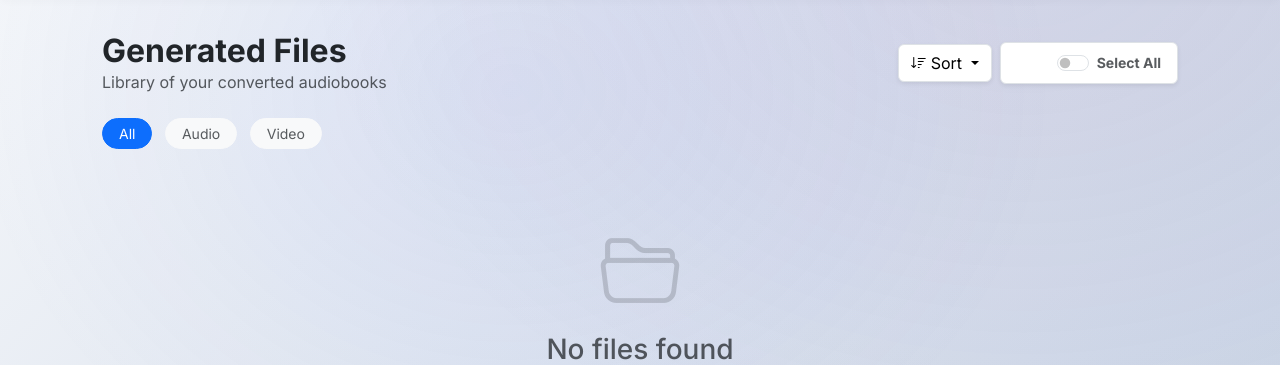
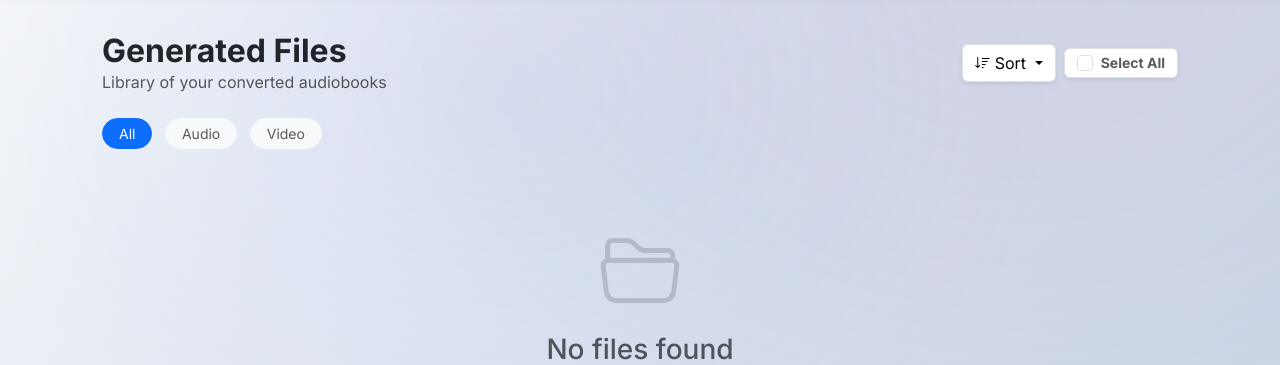
Before and after one commit to JMiahMan1/Docket-TTS, a Flask app: template templates/files.html in a window 1280 px wide. Shown: the part 70-435 px from the top of the page. Run offline with Flask 3, Linux system fonts and the light colour scheme; the template is opened without the code that fills it, so the values that code supplies are empty; parts of the project's set-up code (start-up, migrations or seed data) failed here and were passed over; some libraries are stand-ins or nearby versions.

Commit message:
style(files): standardize select all switch size using btn class

```diff
--- a/templates/files.html
+++ b/templates/files.html
@@ -93,14 +93,12 @@
         </div>
 
         <!-- Select All Switch -->
-        <div class="bg-white border rounded shadow-sm d-flex align-items-center px-3 py-2">
-            <div class="form-check form-switch m-0 d-flex align-items-center">
-                <input class="form-check-input m-0" type="checkbox" role="switch" id="selectAllSwitch"
-                    style="cursor: pointer;">
-                <label class="form-check-label small fw-bold text-muted ms-2" for="selectAllSwitch"
-                    style="cursor: pointer; line-height: 1;">Select All</label>
-            </div>
-        </div>
+        <label class="btn btn-light bg-white border shadow-sm d-flex align-items-center gap-2" for="selectAllSwitch"
+            style="cursor: pointer;">
+            <input class="form-check-input m-0" type="checkbox" role="switch" id="selectAllSwitch"
+                style="cursor: pointer;">
+            <span class="small fw-bold text-muted lh-1">Select All</span>
+        </label>
     </div>
 </div>
 
```
